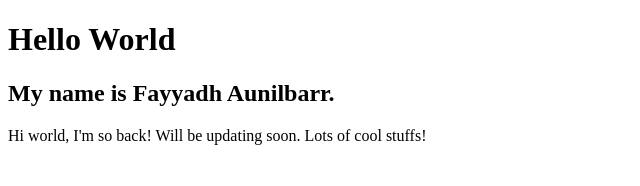
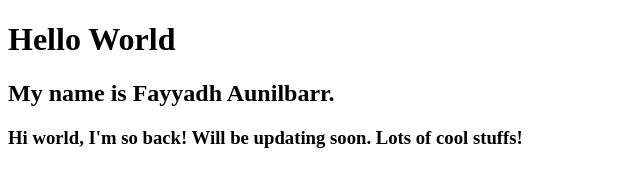
Before and after one commit to aunilbarr/aunilbarr.github.io, a plain HTML site: page index.html in a window 1280 px wide. Shown: the whole page, without its empty margins (0-640 px from the left). Drawn offline with Linux system fonts and the light colour scheme.

Commit message:
Update index.html

```diff
--- a/index.html
+++ b/index.html
@@ -3,6 +3,6 @@
 <body>
 <h1>Hello World</h1>
 <h2>My name is Fayyadh Aunilbarr.</h2>
-<p>Hi world, I'm so back! Will be updating soon. Lots of cool stuffs!</p>
+<h3>Hi world, I'm so back! Will be updating soon. Lots of cool stuffs!</h3>
 </body>
 </html>
```
